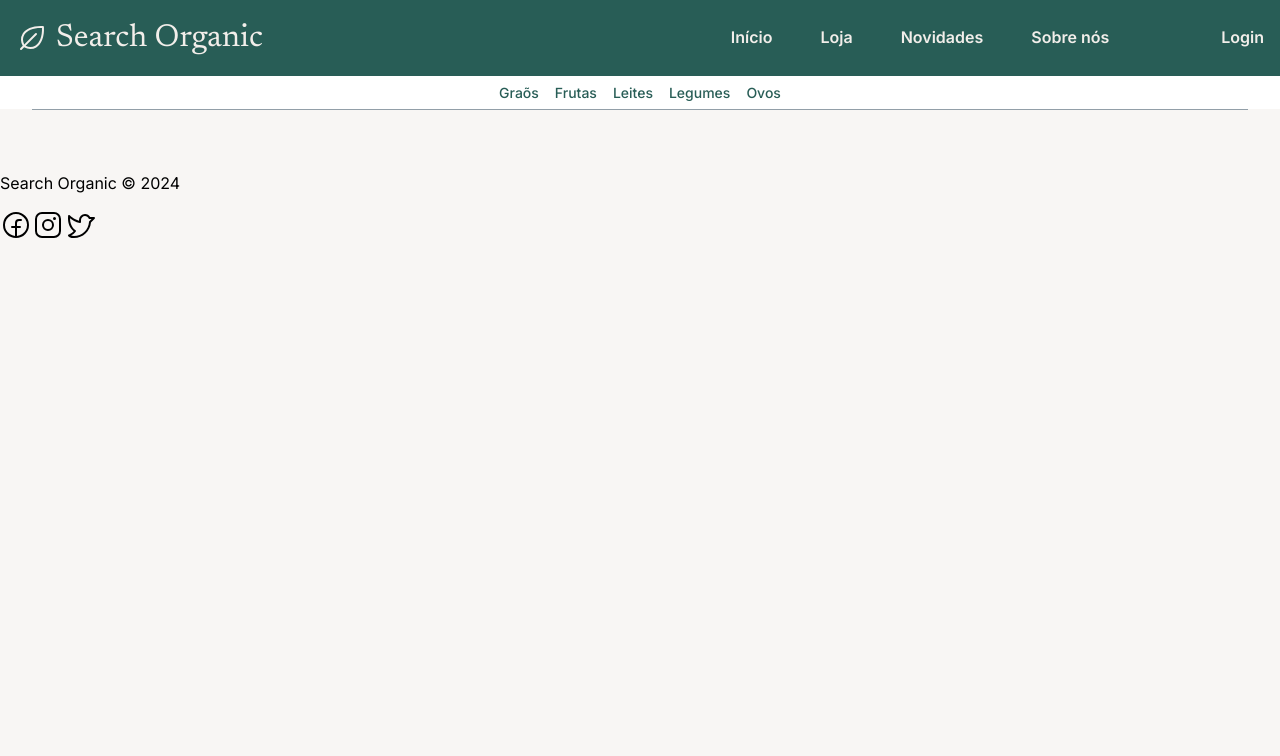
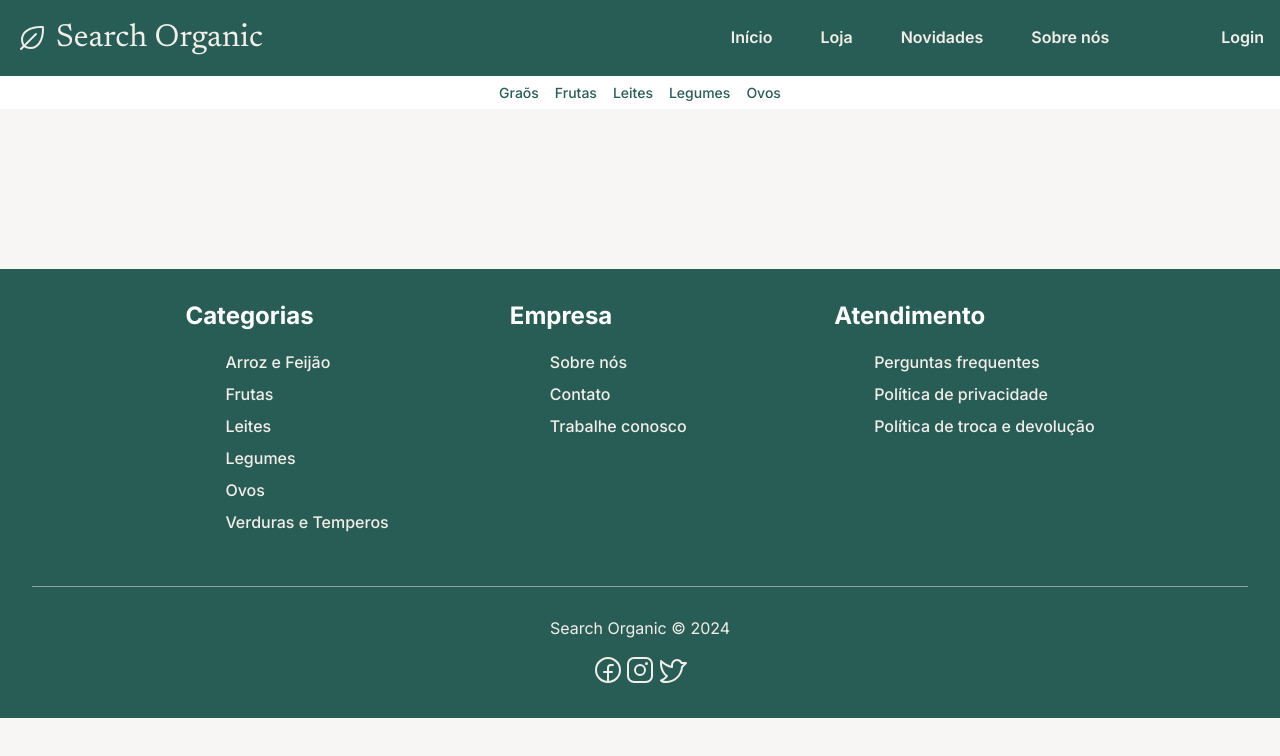
Before and after one commit to danielangelo1/SearchOrganic, a React (Create React App) app: page / in a window 1280 px wide. Shown: the top 756 px of the page. Built offline with nearby package versions, Linux system fonts and the light colour scheme.

Commit message:
feat: added footer with stylization

```diff
--- a/src/components/footer/Footer.module.scss
+++ b/src/components/footer/Footer.module.scss
@@ -1,4 +1,47 @@
 @import "../../App.scss";
+
+footer {
+  background-color: $so-green;
+  color: $so-gray-100;
+  margin-top: 10rem;
+}
+
+.links_footer {
+  display: grid;
+  grid-template-columns: repeat(3, 1fr);
+  max-width: fit-content;
+  list-style: none;
+  gap: 4rem;
+  margin: 0 auto;
+  padding: 2rem;
+
+  div {
+    p {
+      color: #fff;
+      font-size: 1.5rem;
+      font-weight: 700;
+      margin-bottom: 1rem;
+    }
+
+    ul {
+      list-style-type: none;
+      margin-block-start: 1rem;
+      margin-block-end: 1rem;
+      padding-inline-start: 40px;
+      font-weight: 500;
+
+      li {
+        line-height: 2;
+        cursor: pointer;
+        &:hover {
+          text-decoration: underline;
+        }
+      }
+
+    }
+  }
+
+}
 
 .direitos {
   display: flex;
@@ -12,7 +55,6 @@
   &::before {
     content: "";
     position: absolute;
-
     width: 95%;
     height: 1px;
     background-color: #929fa8;
--- a/src/components/footer/Footer.tsx
+++ b/src/components/footer/Footer.tsx
@@ -6,13 +6,49 @@ import { FacebookLogo } from "@phosphor-icons/react/dist/ssr";
 const Footer = () => {
   return (
     <>
-      <div className={style.direitos}></div>
+      <footer>
+        <nav className={style.links_footer}>
+
+          <div>
+            <p>Categorias</p>
+            <ul>
+              <li>Arroz e Feijão</li>
+              <li>Frutas</li>
+              <li>Leites</li>
+              <li>Legumes</li>
+              <li>Ovos</li>
+              <li>Verduras e Temperos</li>
+            </ul>
+          </div>
+
+          <div>
+            <p>Empresa</p>
+            <ul>
+              <li>Sobre nós</li>
+              <li>Contato</li>
+              <li>Trabalhe conosco</li>
+            </ul>
+          </div>
+
+          <div>
+            <p>Atendimento</p>
+            <ul>
+              <li>Perguntas frequentes</li>
+              <li>Política de privacidade</li>
+              <li>Política de troca e devolução</li>
+            </ul>
+          </div>
+        </nav>
+        <div className={style.direitos}>
         <p>Search Organic © 2024</p>
         <div className={style.redes_sociais}>
+
           <FacebookLogo size={"2rem"} />
           <InstagramLogo size={"2rem"} />
           <TwitterLogo size={"2rem"} />
         </div>
+        </div>
+      </footer>
     </>
   );
 };
```
Lines whose indentation alone changed are shown as unchanged.
